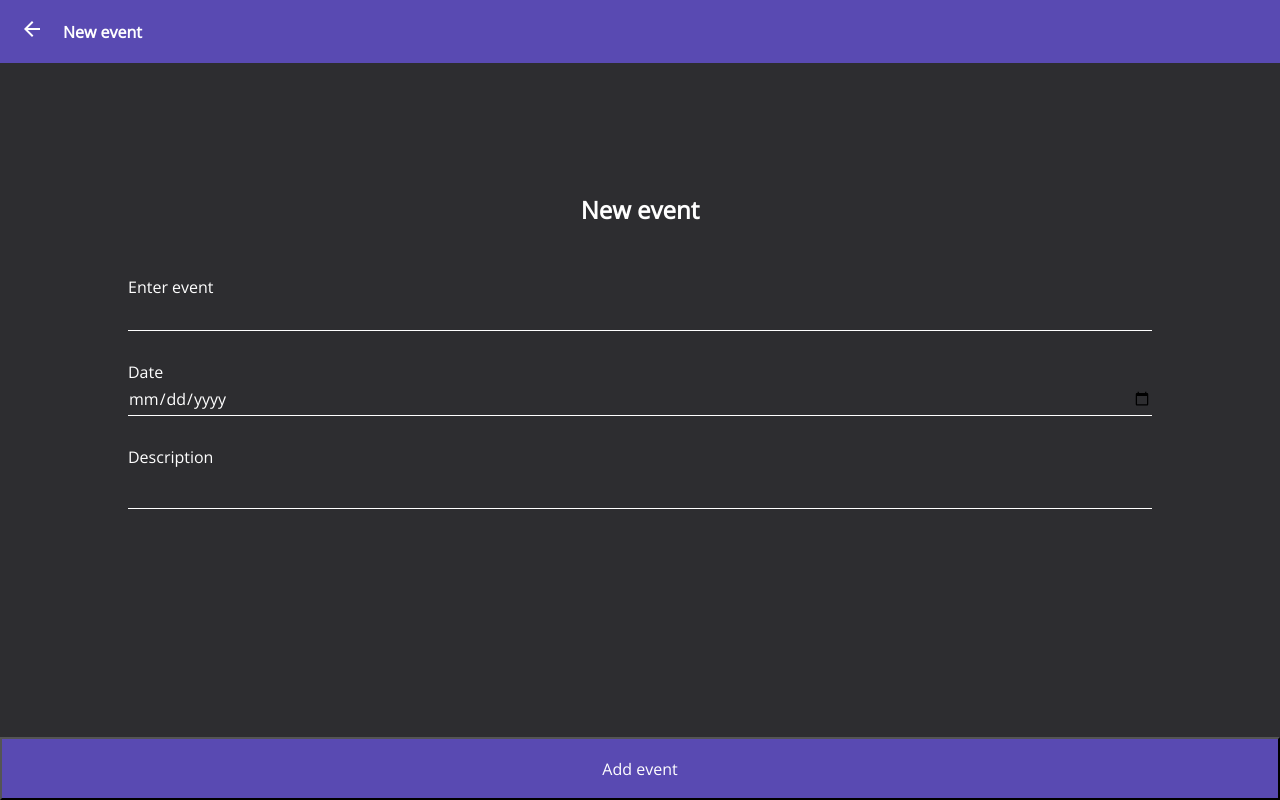
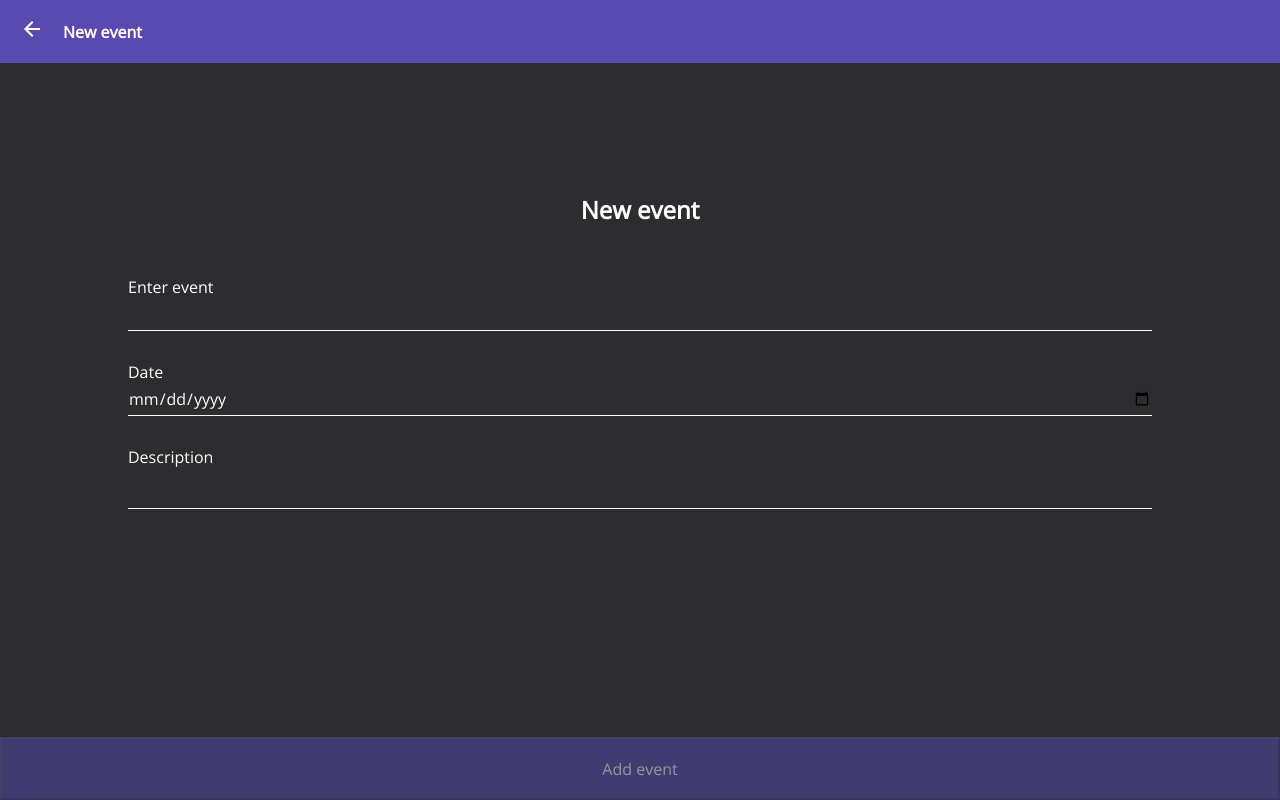
Before and after one commit to mitsuya-creator/todolist, a React (Vite) app: page /newtask in a window 1280 px wide. Built offline with nearby package versions, Linux system fonts and the light colour scheme.

Commit message:
Add: added logic when button add event not active

```diff
--- a/src/pages/Form.jsx
+++ b/src/pages/Form.jsx
@@ -50,7 +50,7 @@ export default function Form() {
                             }} />
                         </div>
                         <div className="container_submit_form">
-                            <button className="submit_form" onClick={handleAddEvent}>Add event</button>
+                            <button className="submit_form" style={{ opacity: content.title == "" ? 0.5 : 1 }} onClick={handleAddEvent} disabled={content.title == ""}>Add event</button>
                         </div>
                     </div>
                 </div>
```
